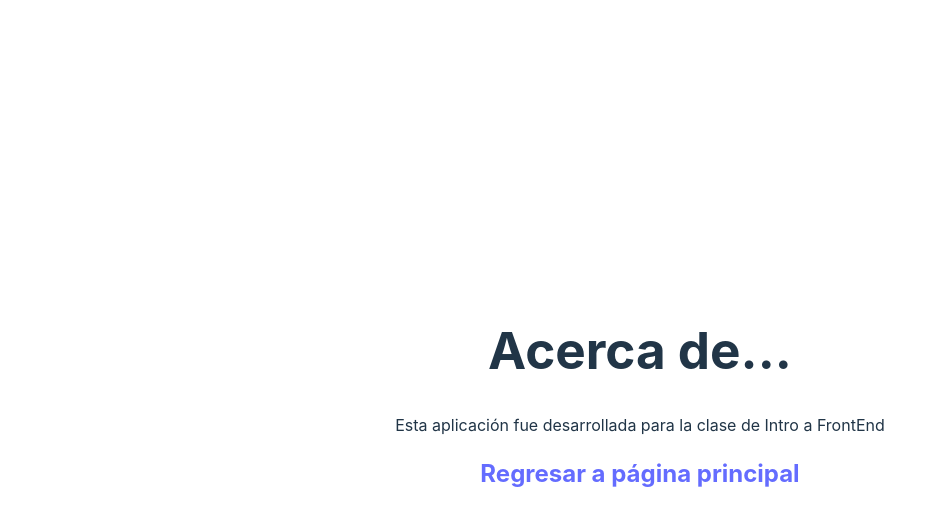
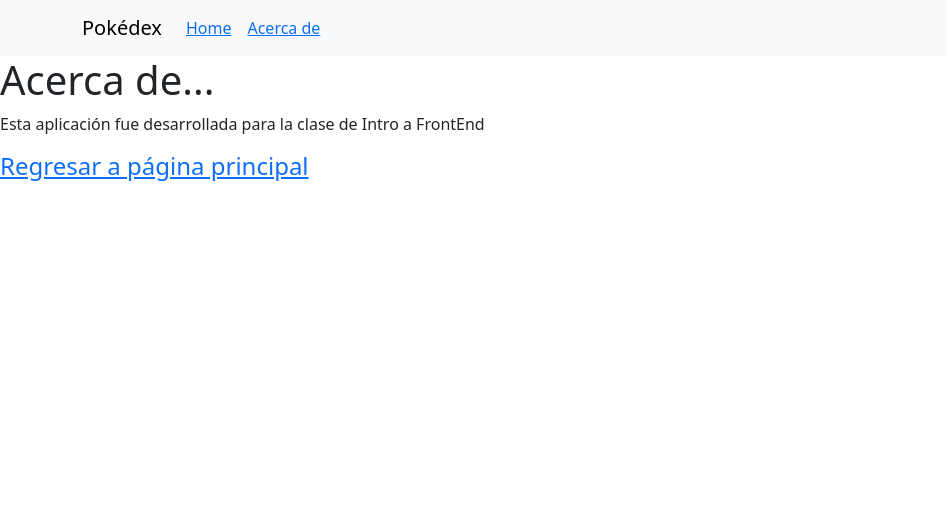
Before and after one commit to AlfredoT11/34-web-a-M5-IntroAFrontend, a React (Vite) app in the folder 5.2.1-UseEffect/: page /about in a window 1280 px wide. Shown: the top 526 px of the page, without its empty margins (0-947 px from the left). Built offline with nearby package versions, Linux system fonts and the light colour scheme.

Commit message:
Se agregan estilos y bootstrap al proyecto

```diff
--- a/5.2.1-UseEffect/package.json
+++ b/5.2.1-UseEffect/package.json
@@ -10,7 +10,9 @@
     "preview": "vite preview"
   },
   "dependencies": {
+    "bootstrap": "^5.3.3",
     "react": "^18.3.1",
+    "react-bootstrap": "^2.10.4",
     "react-dom": "^18.3.1",
     "react-router-dom": "^6.26.0"
   },
--- a/5.2.1-UseEffect/src/App.jsx
+++ b/5.2.1-UseEffect/src/App.jsx
@@ -1,12 +1,15 @@
 import { BrowserRouter } from 'react-router-dom'
-import './App.css'
 import RoutesIndex from './routes/RoutesIndex'
+import NavBarComponent from './components/NavBarComponent'
+
+
 
 function App() {
 
   return (
     // Debemos utilizar el elemento BrowserRouter para leer lo que está en la URL.
     <BrowserRouter>
+      <NavBarComponent />
       <RoutesIndex />
     </BrowserRouter>
   )
--- /dev/null
+++ b/5.2.1-UseEffect/src/components/NavBarComponent.jsx
@@ -0,0 +1,23 @@
+import Container from 'react-bootstrap/Container';
+import Nav from 'react-bootstrap/Nav';
+import Navbar from 'react-bootstrap/Navbar';
+import { NavLink } from 'react-router-dom';
+
+const NavBarComponent = () => {
+    return (
+        <Navbar expand="lg" className="bg-body-tertiary">
+        <Container>
+          <Navbar.Brand>Pokédex</Navbar.Brand>
+          <Navbar.Toggle aria-controls="basic-navbar-nav" />
+          <Navbar.Collapse id="basic-navbar-nav">
+            <Nav className="me-auto">
+              <Nav.Link ><NavLink to={`/`}>Home</NavLink></Nav.Link>
+              <Nav.Link ><NavLink to={`/about`}>Acerca de</NavLink></Nav.Link>
+            </Nav>
+          </Navbar.Collapse>
+        </Container>
+      </Navbar>
+    )
+}
+
+export default NavBarComponent;
--- a/5.2.1-UseEffect/src/components/TitulosComponents.jsx
+++ b/5.2.1-UseEffect/src/components/TitulosComponents.jsx
@@ -1,13 +1,21 @@
-const TitleH1Component = ({titulo}) => {
+const TitleH1Component = ({ titulo }) => {
+
+    const myStyles = {
+        /*
+        color: 'red',
+        backgroundColor: 'green'
+        */
+    }
+
     return (
         <>
-            <h1>{titulo}</h1>
+            <h1 style={myStyles} >{titulo}</h1>
             <hr></hr>
         </>
     )
 }
 
-const TitleH2Component = ({titulo}) => {
+const TitleH2Component = ({ titulo }) => {
     return (
         <>
             <h2>{titulo}</h2>
@@ -16,7 +24,7 @@ const TitleH2Component = ({titulo}) => {
     )
 }
 
-const TitleH3Component = ({titulo}) => {
+const TitleH3Component = ({ titulo }) => {
     return (
         <>
             <h3>{titulo}</h3>
@@ -25,7 +33,7 @@ const TitleH3Component = ({titulo}) => {
     )
 }
 
-const TitleH4Component = ({titulo}) => {
+const TitleH4Component = ({ titulo }) => {
     return (
         <>
             <h4>{titulo}</h4>
--- a/5.2.1-UseEffect/src/main.jsx
+++ b/5.2.1-UseEffect/src/main.jsx
@@ -1,7 +1,9 @@
 import { StrictMode } from 'react'
 import { createRoot } from 'react-dom/client'
 import App from './App.jsx'
-import './index.css'
+import './styles/style.css'
+import 'bootstrap/dist/css/bootstrap.min.css'
+import 'bootstrap/dist/js/bootstrap.bundle.js'
 
 createRoot(document.getElementById('root')).render(
   <StrictMode>
--- a/5.2.1-UseEffect/src/pages/AcercaDe.jsx
+++ b/5.2.1-UseEffect/src/pages/AcercaDe.jsx
@@ -7,9 +7,10 @@ const AcercaDe = () => {
             <p>Esta aplicación fue desarrollada para la clase de Intro a FrontEnd</p>
 
             <NavLink to='/'>
-                <h2>Regresar a página principal</h2>
+                <h4>Regresar a página principal</h4>
             </NavLink>
         </>
+
     )
 }
 
--- a/5.2.1-UseEffect/src/pages/DetallePokemon.jsx
+++ b/5.2.1-UseEffect/src/pages/DetallePokemon.jsx
@@ -1,5 +1,5 @@
 import { useEffect, useState } from "react";
-import { useParams } from "react-router-dom";
+import { NavLink, useParams } from "react-router-dom";
 
 const DetallePokemon = () => {
 
@@ -25,13 +25,28 @@ const DetallePokemon = () => {
         <>
             <h1>Detalles del Pokémon</h1>
             <h2>{detallePokemon?.name.charAt(0).toUpperCase() + detallePokemon?.name.slice(1)}</h2>
-            <ul>
-            {
-                detallePokemon?.stats.map((stat, index) => {
-                    return (<li key={index}>{stat.stat.name} : {stat.base_stat}</li>)
-                })
-            }
-            </ul>
+            <table className="table table-hover">
+                <thead>
+                    <th>Estadística</th>
+                    <th>Valor</th>
+                </thead>
+                <tbody>
+                    {
+                        detallePokemon?.stats.map((stat, index) => {
+                            return (
+                                <tr key={index}>
+                                    <td>{stat.stat.name}</td>
+                                    <td>{stat.base_stat}</td>
+                                </tr>
+                            )
+                        })
+                    }
+                </tbody>
+            </table>
+
+            <NavLink to='/'>
+                <h4>Regresar a página principal</h4>
+            </NavLink>
         </>
     )
 }
--- a/5.2.1-UseEffect/src/pages/Home.jsx
+++ b/5.2.1-UseEffect/src/pages/Home.jsx
@@ -54,7 +54,8 @@ const Home = () => {
                     onChange={leerPokemonesBuscadosInput}
                 />
             </form>
-            <ul>
+            <div className="container">
+                <div className="row">
                     {
                         pokemonesFiltrados.map((pokemon, index) => {
                             return (
@@ -71,13 +72,29 @@ const Home = () => {
                                 "1"
                                 ]
                                 */
-                            <NavLink key={index} to={`/pokemonDetail/${pokemon.url.split('/')[6]}`}>
-                                <li>{pokemon.name.charAt(0).toUpperCase() + pokemon.name.slice(1)}</li>
+
+                                <div key={index} className="col-3 p-3">
+                                    <div className="card sombra" style={{ width: "18rem" }}>
+                                        <NavLink to={`/pokemonDetail/${pokemon.url.split('/')[6]}`}>
+                                            <img
+                                                src={`https://raw.githubusercontent.com/PokeAPI/sprites/master/sprites/pokemon/${pokemon.url.split('/')[6]}.png`}
+                                                className="card-img-top"
+                                                alt="..."
+                                            />
                                         </NavLink>
+                                        <div className="card-body">
+                                            <NavLink to={`/pokemonDetail/${pokemon.url.split('/')[6]}`}>
+                                                <h5 className="card-title">{pokemon.name.charAt(0).toUpperCase() + pokemon.name.slice(1)}</h5>
+                                            </NavLink>
+                                        </div>
+                                    </div>
+                                </div>
                             );
                         })
                     }
-            </ul>
+                </div>
+            </div>
+
 
             <NavLink to='/about'>
                 <p>Acerca de</p>
--- /dev/null
+++ b/5.2.1-UseEffect/src/styles/style.css
@@ -0,0 +1,2 @@
+.sombra{
+    box-shadow: 12px 12px 2px 1px rgba(2, 2, 46, 0.2);}
```
Also changed, not shown: 1 other file (tests, documents, lock files or other folders). Lines whose indentation alone changed are shown as unchanged.
